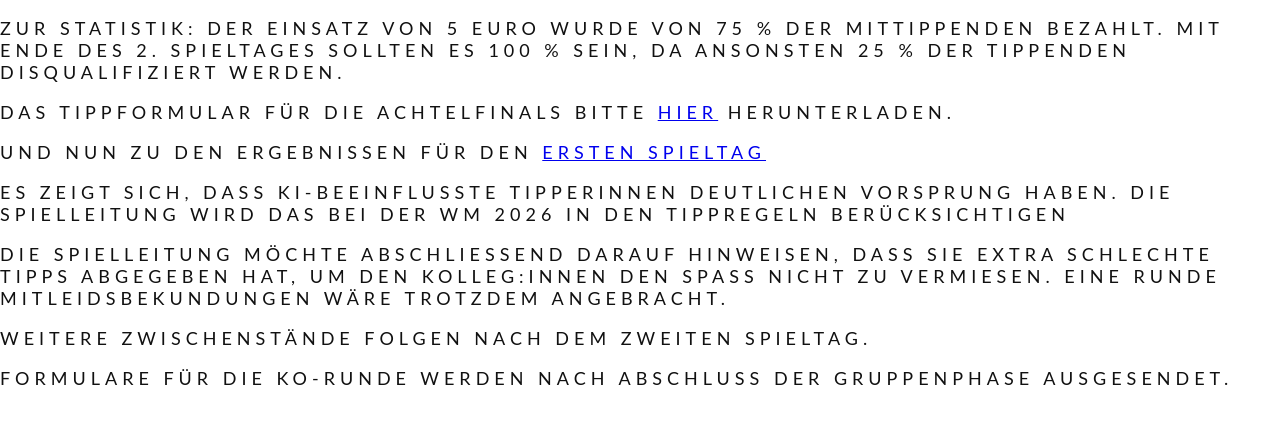
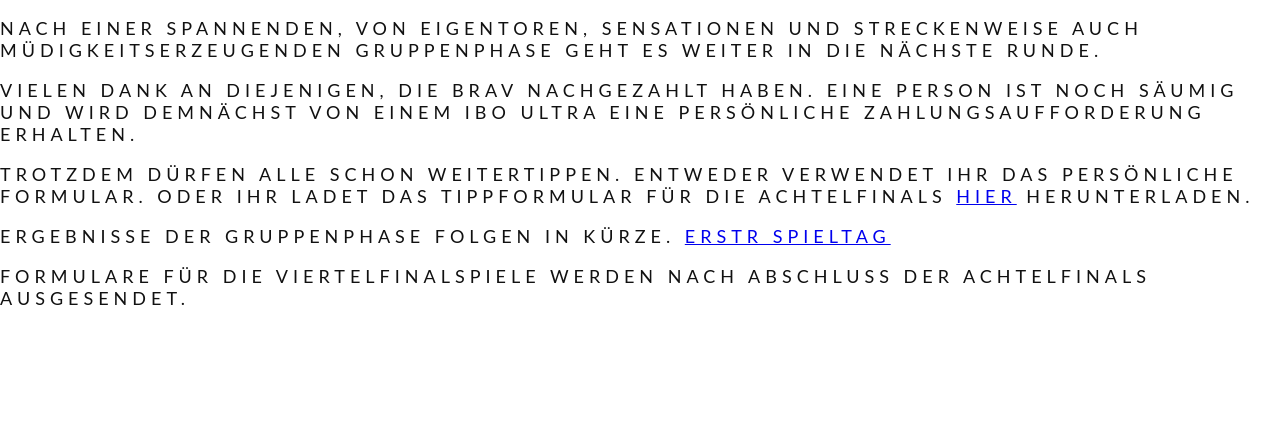
Before and after one commit to rundundeckig/rundundeckig.github.io, a plain HTML site: page index.html in a window 1280 px wide. Shown: the part 379-800 px from the top of the page. Drawn offline with Linux system fonts and the light colour scheme.

Commit message:
Update index.html

```diff
--- a/index.html
+++ b/index.html
@@ -41,12 +41,10 @@ h1 {
 <div class="bg"></div>
 
 <h1>EM 2024 Tippspiel am IBO</h1>
-<h3> Zur Statistik: Der Einsatz von 5 Euro wurde von 75 % der Mittippenden bezahlt. Mit Ende des 2. Spieltages sollten es 100 % sein, da ansonsten 25 % der Tippenden disqualifiziert werden.</h3>
-<h3> Das Tippformular für die Achtelfinals bitte <a href="em24_tippformular_Achtel.xls">hier</a> herunterladen.</h3>
-<h3> Und nun zu den Ergebnissen für den <a href="em24tippueb_grs1.htm">ersten Spieltag</a></h3>
-<h3> Es zeigt sich, dass KI-beeinflusste Tipperinnen deutlichen Vorsprung haben. Die Spielleitung wird das bei der WM 2026 in den Tippregeln berücksichtigen</h3>
-<h3> Die Spielleitung möchte abschließend darauf hinweisen, dass sie extra schlechte Tipps abgegeben hat, um den Kolleg:innen den Spaß nicht zu vermiesen. Eine runde Mitleidsbekundungen wäre trotzdem angebracht.<h3>
-<h3> Weitere Zwischenstände folgen nach dem zweiten Spieltag.</h3>
-<h3> Formulare für die KO-Runde werden nach Abschluss der Gruppenphase ausgesendet.</h3>
+<h3> Nach einer spannenden, von Eigentoren, Sensationen und streckenweise auch müdigkeitserzeugenden Gruppenphase geht es weiter in die nächste Runde.</h3>
+<h3> Vielen Dank an diejenigen, die brav nachgezahlt haben. Eine Person ist noch säumig und wird demnächst von einem IBO Ultra eine persönliche Zahlungsaufforderung erhalten.</h3>
+<h3> Trotzdem dürfen alle schon weitertippen. Entweder verwendet ihr das persönliche Formular. Oder ihr ladet das Tippformular für die Achtelfinals <a href="em24_tippformular_Achtel.xls">hier</a> herunterladen.</h3>
+<h3> Ergebnisse der Gruppenphase folgen in Kürze. <a href="em24tippueb_grs1.htm">Erstr Spieltag</a></h3>
+<h3> Formulare für die Viertelfinalspiele werden nach Abschluss der Achtelfinals ausgesendet.</h3>
 </body>
 </html>
```
